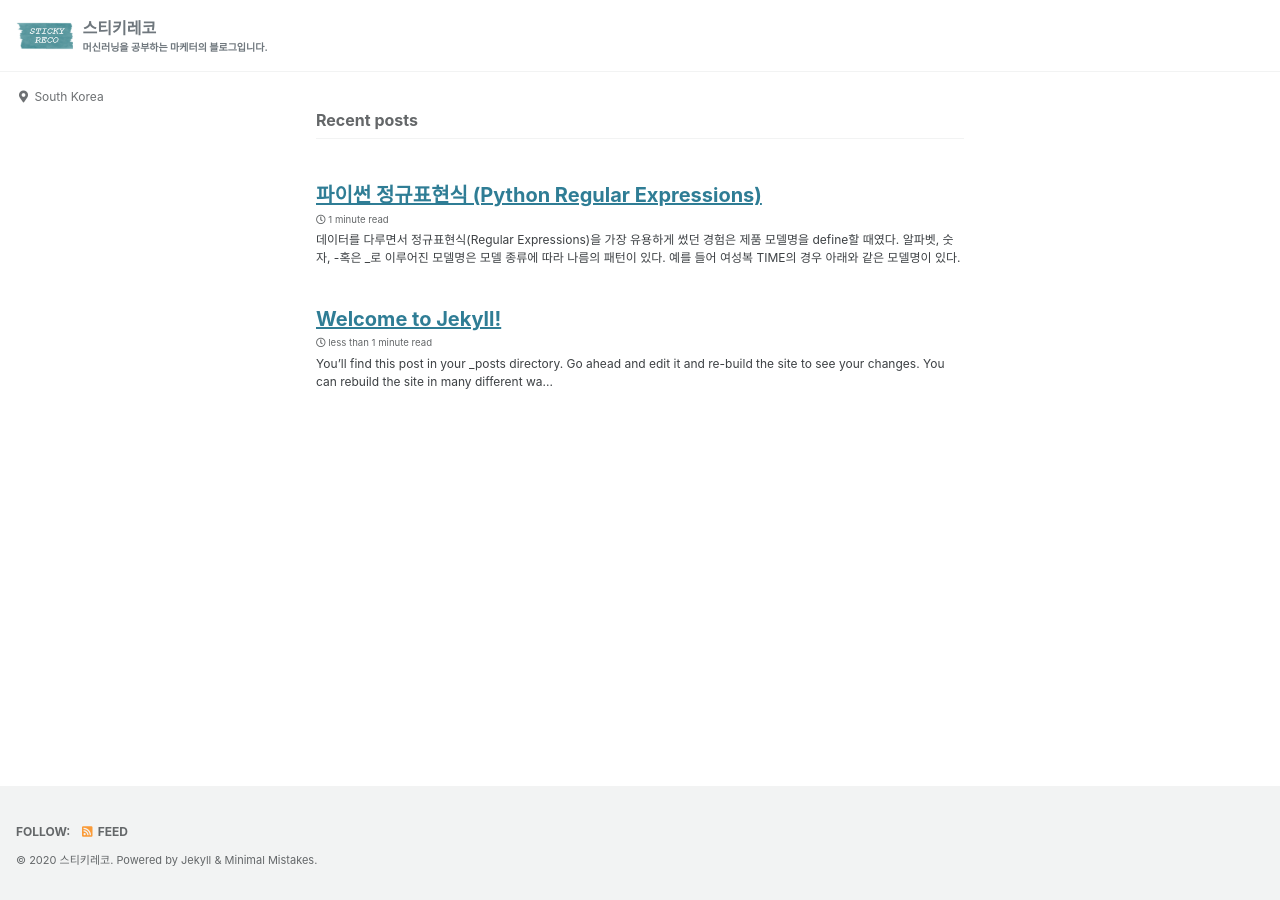
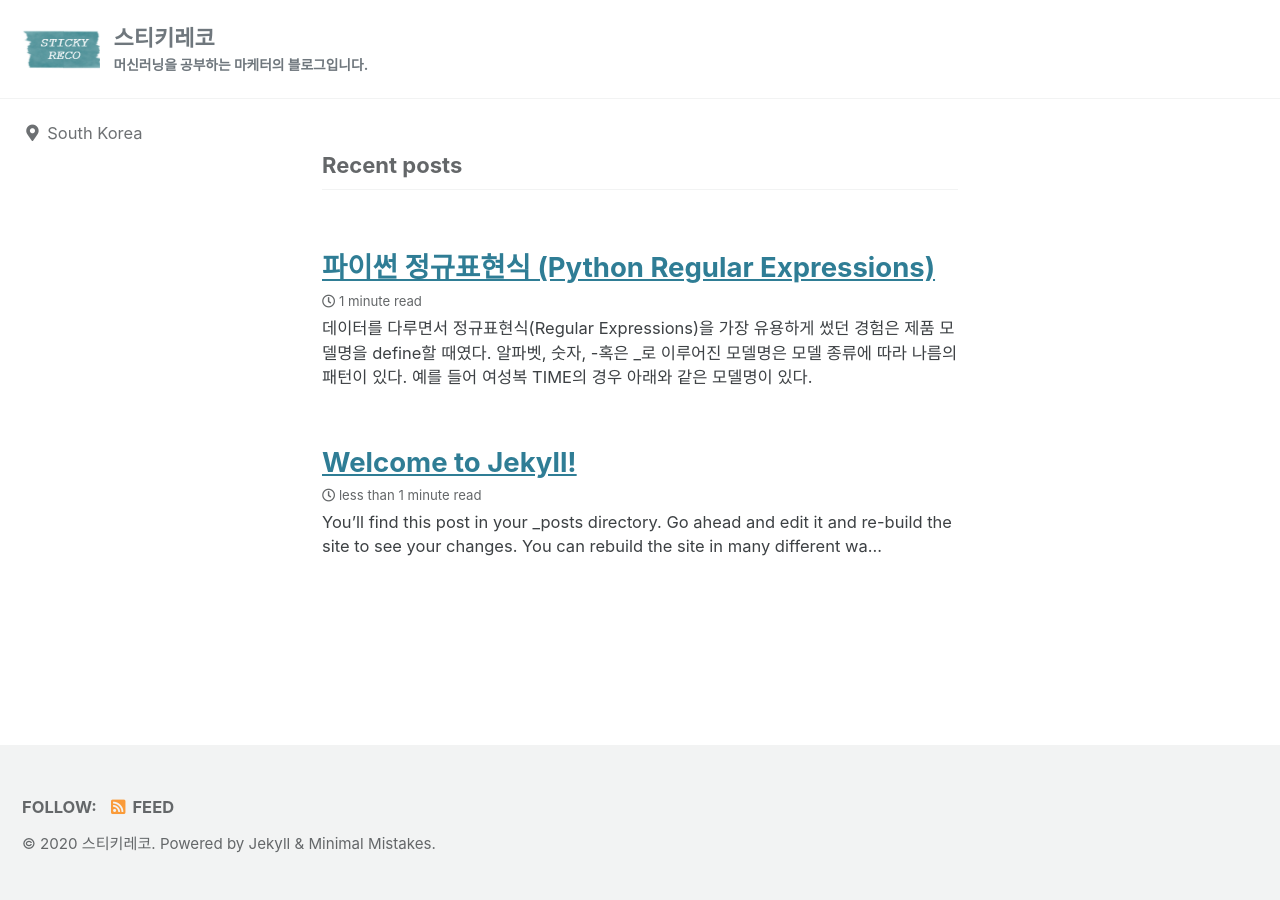
Before and after one commit to amoryoungakim/amoryoungakim.github.io, a Jekyll site: the page built from index.html, in a window 1280 px wide. Built offline with Jekyll 4.4.1, drawn with Linux system fonts in a browser that asks for light colours; cached includes are drawn as plain includes; the list of posts is cut into pages by our own code.

Commit message:
Update _reset.scss

```diff
--- a/_sass/minimal-mistakes/_reset.scss
+++ b/_sass/minimal-mistakes/_reset.scss
@@ -8,18 +8,18 @@ html {
   /* apply a natural box layout model to all elements */
   box-sizing: border-box;
   background-color: $background-color;
-  font-size: 14px;
+  font-size: 16px;
 
   @include breakpoint($medium) {
-    font-size: 14px;
+    font-size: 18px;
   }
 
   @include breakpoint($large) {
-    font-size: 14px;
+    font-size: 20px;
   }
 
   @include breakpoint($x-large) {
-    font-size: 16px;
+    font-size: 22px;
   }
 
   -webkit-text-size-adjust: 100%;
```
